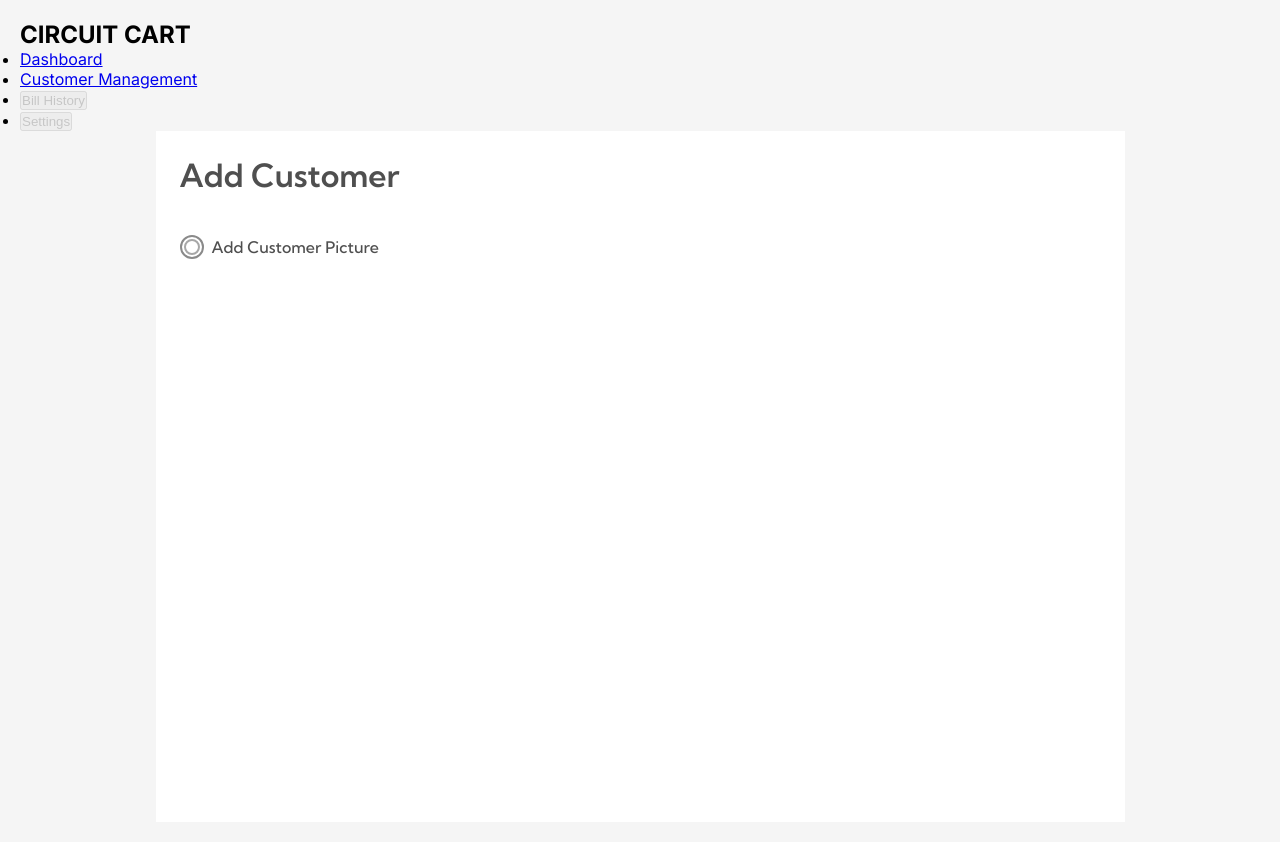
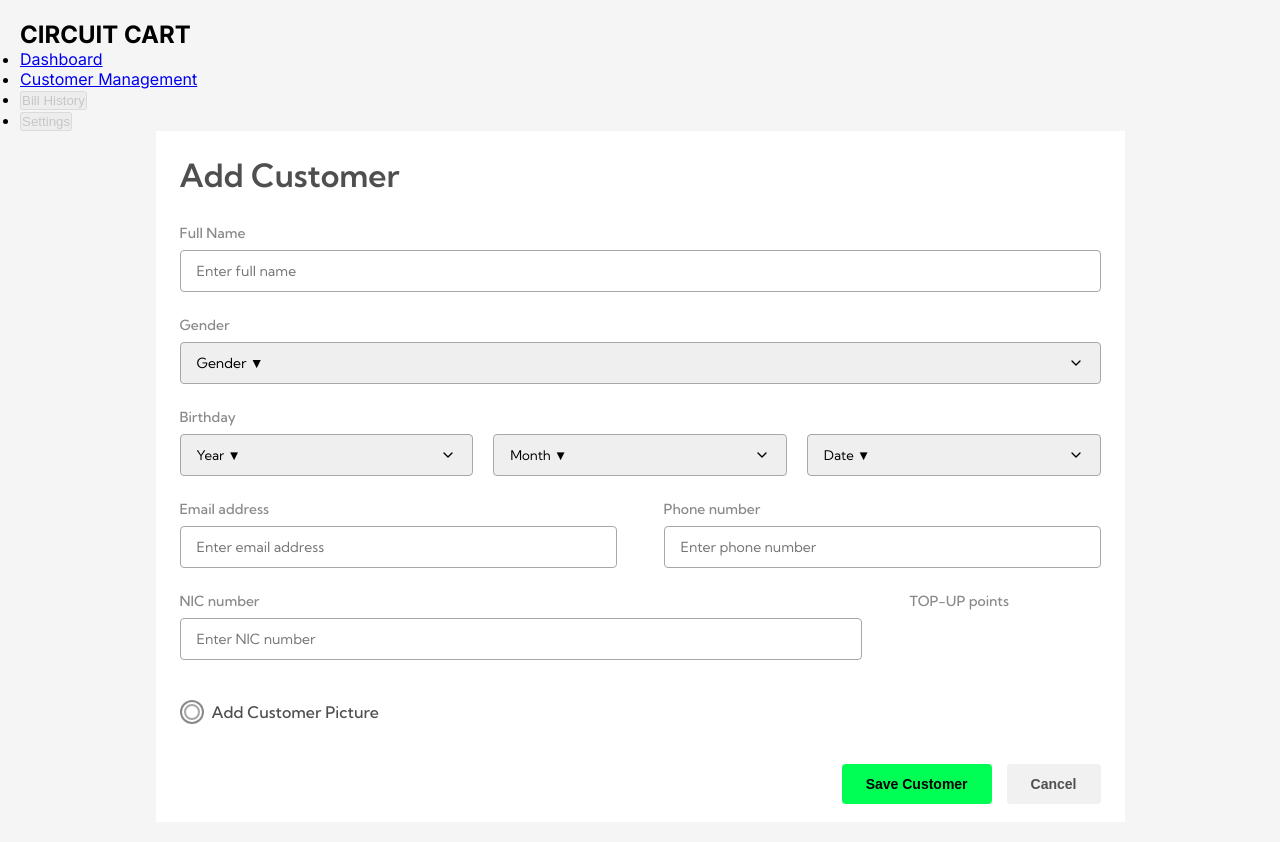
Before and after one commit to msdfernando/circuit-cart-admin, a Next.js app: page /customers/add in a window 1280 px wide. Built offline with nearby package versions, Linux system fonts and the light colour scheme.

Commit message:
feat: enhance AddCustomerPage with improved form fields, validation error handling, and styling; update picture upload section for better user experience

```diff
--- a/src/app/customers/add/page.tsx
+++ b/src/app/customers/add/page.tsx
@@ -87,7 +87,6 @@ export default function AddCustomerPage() {
     }
   };
 
-  const triggerFileInput = () => fileInputRef.current?.click();
   const removePicture = () => setFormData({...formData, pictureUrl: ''});
 
   return (
@@ -95,9 +94,155 @@ export default function AddCustomerPage() {
       <h1 className="page-title">Add Customer</h1>
 
       <form onSubmit={handleSubmit}>
-        {/* Form fields remain the same until picture upload section */}
+        {/* Full Name */}
+        <div className="form-section">
+          <label className="section-label">Full Name</label>
+          <input
+            type="text"
+            value={formData.fullName}
+            onChange={(e) => setFormData({...formData, fullName: e.target.value})}
+            className={`full-name-input ${errors.fullName ? 'input-error' : ''}`}
+            required
+            aria-required="true"
+            placeholder="Enter full name"
+            title="Full Name"
+          />
+          {errors.fullName && <span className="error-message">{errors.fullName}</span>}
+        </div>
 
-        {/* Updated Picture Upload Section with Next.js Image */}
+        {/* Gender */}
+        <div className="form-section gender-section">
+          <label className="section-label">Gender</label>
+          <label htmlFor="gender-select" className="visually-hidden">Gender</label>
+          <select
+            id="gender-select"
+            value={formData.gender}
+            onChange={(e) => setFormData({...formData, gender: e.target.value})}
+            className={`gender-select ${errors.gender ? 'input-error' : ''}`}
+            required
+            aria-required="true"
+          >
+            <option value="" disabled>Gender ▼</option>
+            <option value="Male">Male</option>
+            <option value="Female">Female</option>
+            <option value="Other">Other</option>
+          </select>
+          {errors.gender && <span className="error-message">{errors.gender}</span>}
+        </div>
+
+        {/* Birthday */}
+        <div className="form-section">
+          <label className="section-label">Birthday</label>
+          <div className="birthday-fields">
+            <label htmlFor="birthYear-select" className="visually-hidden">Birth Year</label>
+            <select
+              id="birthYear-select"
+              value={formData.birthYear}
+              onChange={(e) => setFormData({...formData, birthYear: e.target.value})}
+              className={`birthday-select ${errors.birthday ? 'input-error' : ''}`}
+              required
+              aria-required="true"
+            >
+              <option value="" disabled>Year ▼</option>
+              {Array.from({length: 100}, (_, i) => new Date().getFullYear() - i).map(year => (
+                <option key={year} value={String(year).padStart(2, '0')}>{year}</option>
+              ))}
+            </select>
+
+            <select
+              title="Birth Month"
+              value={formData.birthMonth}
+              onChange={(e) => setFormData({...formData, birthMonth: e.target.value})}
+              className={`birthday-select ${errors.birthday ? 'input-error' : ''}`}
+              required
+              aria-required="true"
+            >
+              <option value="" disabled>Month ▼</option>
+              {Array.from({length: 12}, (_, i) => i + 1).map(month => (
+                <option key={month} value={String(month).padStart(2, '0')}>{month}</option>
+              ))}
+            </select>
+
+            <select
+              title="Birth Date"
+              value={formData.birthDate}
+              onChange={(e) => setFormData({...formData, birthDate: e.target.value})}
+              className={`birthday-select ${errors.birthday ? 'input-error' : ''}`}
+              required
+              aria-required="true"
+            >
+              <option value="" disabled>Date ▼</option>
+              {Array.from({length: 31}, (_, i) => i + 1).map(date => (
+                <option key={date} value={String(date).padStart(2, '0')}>{date}</option>
+              ))}
+            </select>
+          </div>
+          {errors.birthday && <span className="error-message">{errors.birthday}</span>}
+        </div>
+
+        {/* Contact Information */}
+        <div className="contact-section">
+          <div className="contact-field">
+            <label className="section-label">Email address</label>
+            <input
+              type="email"
+              value={formData.email}
+              onChange={(e) => setFormData({...formData, email: e.target.value})}
+              className={`contact-input ${errors.email ? 'input-error' : ''}`}
+              required
+              aria-required="true"
+              placeholder="Enter email address"
+              title="Email Address"
+            />
+            {errors.email && <span className="error-message">{errors.email}</span>}
+          </div>
+
+          <div className="contact-field">
+            <label className="section-label">Phone number</label>
+            <input
+              type="tel"
+              value={formData.phone}
+              onChange={(e) => setFormData({...formData, phone: e.target.value})}
+              className={`contact-input ${errors.phone ? 'input-error' : ''}`}
+              required
+              aria-required="true"
+              placeholder="Enter phone number"
+              title="Phone Number"
+            />
+            {errors.phone && <span className="error-message">{errors.phone}</span>}
+          </div>
+        </div>
+
+        {/* NIC and Points */}
+        <div className="nic-points-section">
+          <div className="nic-field">
+            <label className="section-label">NIC number</label>
+            <input
+              type="text"
+              value={formData.nic}
+              onChange={(e) => setFormData({...formData, nic: e.target.value})}
+              className="nic-input"
+              placeholder="Enter NIC number"
+              title="NIC Number"
+            />
+          </div>
+
+          <div className="points-field">
+            <label className="section-label">TOP-UP points</label>
+            <input
+  type="file"
+  id="customer-picture-upload"
+  accept="image/*"
+  onChange={handleFileChange}
+  className="file-input"
+  ref={fileInputRef}
+  aria-labelledby="picture-upload-label"
+  title="Upload customer photo"
+/>
+          </div>
+        </div>
+
+        {/* Picture Upload */}
         <div className="picture-upload-section">
           {formData.pictureUrl ? (
             <div className="picture-preview">
@@ -108,39 +253,65 @@ export default function AddCustomerPage() {
                   width={100}
                   height={100}
                   className="preview-image"
-                  onError={(e) => {
-                    e.currentTarget.src = '/default-avatar.png';
-                  }}
                 />
               </div>
               <button
                 type="button"
                 onClick={removePicture}
                 className="remove-picture-btn"
+                aria-label="Remove customer picture"
               >
                 Remove
               </button>
             </div>
           ) : (
           <>
-              <div className="plus-icon-container" onClick={triggerFileInput}>
+      <label
+        htmlFor="customer-picture-upload"
+        className="picture-upload-label"
+        id="picture-upload-label"
+      >
+        <div className="plus-icon-container">
           <div className="plus-icon-outer">
             <div className="plus-icon-inner"></div>
           </div>
           <span className="picture-upload-text">Add Customer Picture</span>
         </div>
+        <span className="visually-hidden">Upload customer photo</span>
+      </label>
       <input
         type="file"
+        id="customer-picture-upload"
         accept="image/*"
         onChange={handleFileChange}
         className="file-input"
         ref={fileInputRef}
+        aria-labelledby="picture-upload-label"
+        title="Upload customer photo"
       />
     </>
   )}
 </div>
 
-        {/* Buttons remain the same */}
+        {/* Buttons */}
+        <div className="action-buttons">
+        <button
+  type="submit"
+  className="done-btn"
+  disabled={isSubmitting}
+  {...(isSubmitting ? {'aria-busy': 'true'} : {})}
+>
+  {isSubmitting ? 'Saving...' : 'Save Customer'}
+</button>
+          <button
+            type="button"
+            onClick={() => router.push('/customers')}
+            className="cancel-btn"
+            disabled={isSubmitting}
+          >
+            Cancel
+          </button>
+        </div>
       </form>
     </div>
   );
--- a/src/app/customers/add/styles.css
+++ b/src/app/customers/add/styles.css
@@ -48,6 +48,17 @@
     padding: 0 16px;
     font-family: 'Kumbh Sans', sans-serif;
     font-size: 14px;
+  }
+
+  .input-error {
+    border-color: #FF0000 !important;
+  }
+
+  .error-message {
+    color: #FF0000;
+    font-size: 12px;
+    margin-top: 4px;
+    display: block;
   }
 
   .gender-select {
@@ -109,11 +120,15 @@
     margin: 40px 0;
   }
 
+  .picture-upload-label {
+    cursor: pointer;
+    display: inline-block;
+  }
+
   .plus-icon-container {
     display: flex;
     align-items: center;
     gap: 8px;
-    cursor: pointer;
   }
 
   .plus-icon-outer {
@@ -142,7 +157,10 @@
   }
 
   .file-input {
-    display: none;
+    position: absolute;
+    opacity: 0;
+    width: 0;
+    height: 0;
   }
 
   .picture-preview {
@@ -151,9 +169,13 @@
     gap: 10px;
   }
 
-  .preview-image {
+  .image-wrapper {
+    position: relative;
     width: 100px;
     height: 100px;
+  }
+
+  .preview-image {
     object-fit: cover;
     border-radius: 4px;
     border: 1px solid #A7A7A7;
@@ -205,14 +227,34 @@
     cursor: not-allowed;
   }
 
-  /* Error Styling */
-  .input-error {
-    border-color: #FF0000 !important;
+  [aria-busy="true"] {
+    position: relative;
+  }
+  .visually-hidden {
+    position: absolute;
+    width: 1px;
+    height: 1px;
+    padding: 0;
+    margin: -1px;
+    overflow: hidden;
+    clip: rect(0, 0, 0, 0);
+    white-space: nowrap;
+    border-width: 0;
   }
 
-  .error-message {
-    color: #FF0000;
-    font-size: 12px;
-    margin-top: 4px;
-    display: block;
+  [aria-busy="true"]::after {
+    content: "";
+    display: inline-block;
+    width: 1em;
+    height: 1em;
+    margin-left: 0.5em;
+    border: 2px solid currentColor;
+    border-radius: 50%;
+    border-right-color: transparent;
+    animation: spin 1s linear infinite;
+    vertical-align: middle;
   }
+
+  @keyframes spin {
+    to { transform: rotate(360deg); }
+  }
```
Lines whose indentation alone changed are shown as unchanged.
